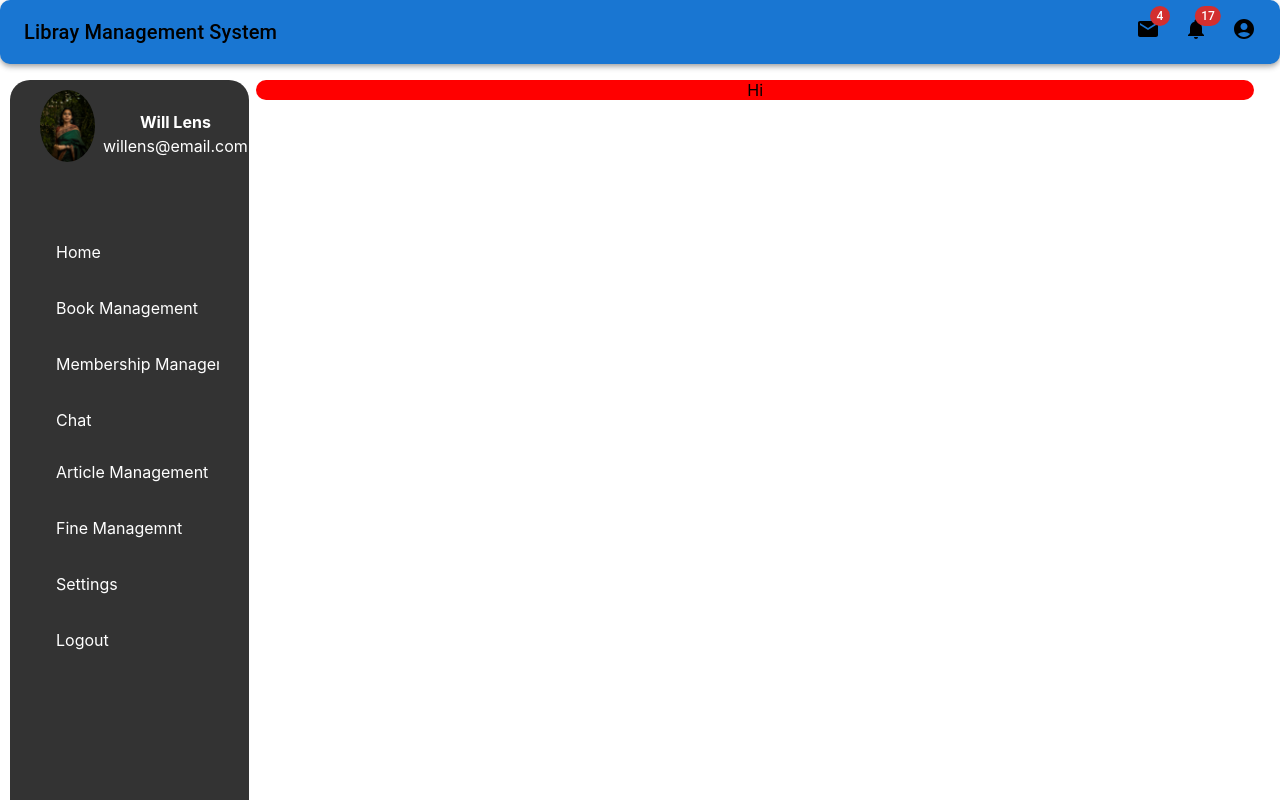
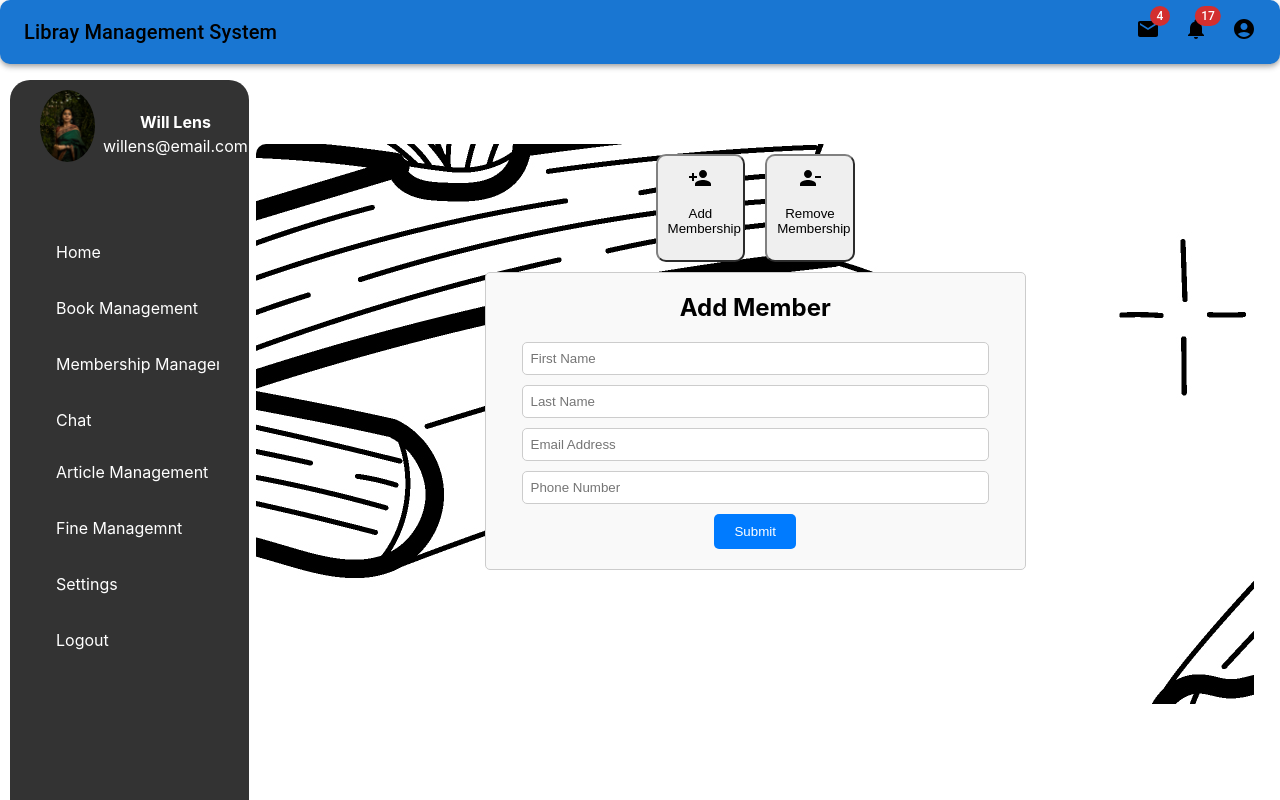
Before and after one commit to paranietharan74/library-management-system-website, a React (Create React App) app: page /membership-management in a window 1280 px wide. Built offline with nearby package versions, Linux system fonts and the light colour scheme.

Commit message:
Add membership completed!

```diff
--- /dev/null
+++ b/src/components/AddMemberComponent.js
@@ -0,0 +1,87 @@
+import React from 'react';
+import DisplayMemberVerificationDetails from './DisplayMemberVerificationDetails';
+import styles from './styles/AddMemberComponent.module.css';
+import { useState } from 'react';
+
+function AddMemberComponent() {
+    const [firstName, setFirstName] = useState('');
+    const [lastName, setLastName] = useState('');
+    const [email, setEmail] = useState('');
+    const [phoneNumber, setPhoneNumber] = useState('');
+    const [isSubmitted, setIsSubmitted] = useState(false);
+    const [error, setError] = useState('');
+
+    const handleSubmit = (e) => {
+        e.preventDefault();
+
+        // Basic validation
+        if (!firstName || !lastName || !email || !phoneNumber) {
+            setError('All fields are required.');
+            return;
+        }
+
+        // If all validations pass, navigate to the next component
+        setIsSubmitted(true);
+        setError('');
+    };
+
+    const handleConfirm = () => {
+        // function 2 handle confirmation
+        console.log('Confirmation: Account created successfully');
+    };
+
+    const handleGoToMainMenu = () => {
+        console.log('Go to main menu');
+    };
+
+    return (
+        <div className={styles.addMemberComponent}>
+            {isSubmitted ? (
+                <DisplayMemberVerificationDetails
+                    memberDetails={{
+                        firstName: firstName,
+                        lastName: lastName,
+                        email: email,
+                        phoneNumber: phoneNumber
+                    }}
+                    onConfirm={handleConfirm}
+                    onGoToMainMenu={handleGoToMainMenu}
+                />
+            ) : (
+                <>
+                    <h2>Add Member</h2>
+                    {error && <p className={styles.errorMessage}>{error}</p>}
+                    <form onSubmit={handleSubmit} className={styles.detailsInputForm}>
+                        <input
+                            type="text"
+                            placeholder="First Name"
+                            value={firstName}
+                            onChange={(e) => setFirstName(e.target.value)}
+                        />
+                        <input
+                            type="text"
+                            placeholder="Last Name"
+                            value={lastName}
+                            onChange={(e) => setLastName(e.target.value)}
+                        />
+                        <input
+                            type="email"
+                            placeholder="Email Address"
+                            value={email}
+                            onChange={(e) => setEmail(e.target.value)}
+                        />
+                        <input
+                            type="tel"
+                            placeholder="Phone Number"
+                            value={phoneNumber}
+                            onChange={(e) => setPhoneNumber(e.target.value)}
+                        />
+                        <button type="submit">Submit</button>
+                    </form>
+                </>
+            )}
+        </div>
+    );
+}
+
+export default AddMemberComponent;
--- /dev/null
+++ b/src/components/DeleteMemberComponent.js
@@ -0,0 +1,40 @@
+// DeleteMemberComponent.js
+import React, { useState } from 'react';
+import styles from './styles/DeleteMemberComponent.module.css';
+
+function DeleteMemberComponent() {
+    const [searchQuery, setSearchQuery] = useState('');
+    const [searchResults, setSearchResults] = useState([]);
+
+    const handleSearch = () => {
+        setSearchResults([
+            {
+                id: 1,
+                firstName: 'John',
+                lastName: 'Doe',
+                indexNumber: 'A12345',
+                email: 'paranie@gmail.com',
+                phoneNumber: '1234567890',
+                fineAmount: 7000,
+            },
+        ]);
+    }
+
+    return (
+        <div className={styles.deleteMemberComponent}>
+            <h2>Delete Member</h2>
+            <input
+                type="text"
+                placeholder="Search by Name or Index Number"
+                value={searchQuery}
+                onChange={(e) => setSearchQuery(e.target.value)}
+            />
+            <button onClick={handleSearch}>Search</button>
+            <div className={styles.searchResults}>
+                {/* Display search results here */}
+            </div>
+        </div>
+    );
+}
+
+export default DeleteMemberComponent;
--- /dev/null
+++ b/src/components/DisplayMemberVerificationDetails.js
@@ -0,0 +1,32 @@
+import React from 'react';
+import styles from './styles/DisplayMemberVerificationDetails.module.css';
+
+function DisplayMemberVerificationDetails({ memberDetails, onConfirm, onGoToMainMenu }) {
+    const handleConfirm = () => {
+        onConfirm();
+    };
+
+    const handleGoToMainMenu = () => {
+        onGoToMainMenu();
+    };
+
+    return (
+        <div className={styles.memberVerificationDetails}>
+            <h2>Member Verification Details</h2>
+            <div className={styles.details}>
+                <p><strong>First Name:</strong> {memberDetails.firstName}</p>
+                <p><strong>Last Name:</strong> {memberDetails.lastName}</p>
+                <p><strong>Email:</strong> {memberDetails.email}</p>
+                <p><strong>Phone Number:</strong> {memberDetails.phoneNumber}</p>
+                <p><strong>Class Name:</strong> {memberDetails.className}</p>
+                <p><strong>Date of Birth:</strong> {memberDetails.dateOfBirth}</p>
+            </div>
+            <div className={styles.actions}>
+                <button onClick={handleConfirm}>Confirm</button>
+                <button onClick={handleGoToMainMenu}>Go to Main Menu</button>
+            </div>
+        </div>
+    );
+}
+
+export default DisplayMemberVerificationDetails;
--- /dev/null
+++ b/src/components/styles/AddMemberComponent.module.css
@@ -0,0 +1,38 @@
+.addMemberComponent {
+    padding: 20px;
+    border: 1px solid #ccc;
+    border-radius: 5px;
+    background-color: #f9f9f9;
+    width: 50%;
+    margin: 0 auto;
+}
+
+.addMemberComponent h2 {
+    margin-top: 0;
+}
+
+.addMemberComponent input {
+    margin-bottom: 10px;
+    padding: 8px;
+    width: 90%;
+    border: 1px solid #ccc;
+    border-radius: 5px;
+}
+
+.addMemberComponent button {
+    padding: 10px 20px;
+    border: none;
+    border-radius: 5px;
+    background-color: #007bff;
+    color: white;
+    cursor: pointer;
+}
+
+.addMemberComponent button:hover {
+    background-color: #0056b3;
+}
+
+.addMemberComponent .successMessage {
+    color: green;
+    margin-top: 10px;
+}
--- /dev/null
+++ b/src/components/styles/DeleteMemberComponent.module.css
@@ -0,0 +1,36 @@
+/* DeleteMemberComponent.module.css */
+.deleteMemberComponent {
+    padding: 20px;
+    border: 1px solid #ccc;
+    border-radius: 5px;
+    background-color: #f9f9f9;
+}
+
+.deleteMemberComponent h2 {
+    margin-top: 0;
+}
+
+.deleteMemberComponent input {
+    margin-bottom: 10px;
+    padding: 8px;
+    width: 100%;
+    border: 1px solid #ccc;
+    border-radius: 5px;
+}
+
+.deleteMemberComponent button {
+    padding: 10px 20px;
+    border: none;
+    border-radius: 5px;
+    background-color: #dc3545;
+    color: white;
+    cursor: pointer;
+}
+
+.deleteMemberComponent button:hover {
+    background-color: #c82333;
+}
+
+.deleteMemberComponent .searchResults {
+    margin-top: 20px;
+}
--- /dev/null
+++ b/src/components/styles/DisplayMemberVerificationDetails.module.css
@@ -0,0 +1,46 @@
+.memberVerificationDetails {
+    padding: 20px;
+    background-color: #f9f9f9;
+    border: 1px solid #ccc;
+    border-radius: 5px;
+    box-shadow: 0 0 10px rgba(0, 0, 0, 0.1);
+}
+
+.memberVerificationDetails h2 {
+    margin-bottom: 20px;
+    font-size: 1.5rem;
+}
+
+.memberVerificationDetails .details {
+    margin-bottom: 20px;
+}
+
+.memberVerificationDetails .details p {
+    margin: 5px 0;
+}
+
+.memberVerificationDetails .actions {
+    display: flex;
+    justify-content: space-between;
+}
+
+.memberVerificationDetails .actions button {
+    padding: 10px 20px;
+    border: none;
+    border-radius: 5px;
+    cursor: pointer;
+}
+
+.memberVerificationDetails .actions button:first-child {
+    background-color: #007bff;
+    color: #fff;
+}
+
+.memberVerificationDetails .actions button:last-child {
+    background-color: #ccc;
+    color: #000;
+}
+
+.memberVerificationDetails .actions button:hover {
+    opacity: 0.8;
+}
--- a/src/pages/MembershipManagement.js
+++ b/src/pages/MembershipManagement.js
@@ -1,18 +1,46 @@
+import React, { useState } from 'react';
+
 import style from './styles/MembershipManagement.module.css';
 import LibrarianTopNavBar from '../components/LibrarianTopNavBar';
 import AdminLeftNavBar from '../components/AdminLeftNavBar';
 
-function MembershipManagement(){
-    return(
+import AddMemberComponent from '../components/AddMemberComponent';
+import DeleteMemberComponent from '../components/DeleteMemberComponent';
+
+import PersonAddIcon from '@mui/icons-material/PersonAdd';
+import PersonRemoveIcon from '@mui/icons-material/PersonRemove';
+
+function MembershipManagement() {
+    const [showAddMember, setShowAddMember] = useState(true); // 2 control what component 2 display
+
+    const handleAddMemberClick = () => {
+        setShowAddMember(true); // Show AddMemberComponent default. so when the page is loaded, AddMemberComponent is displayed
+    };
+
+    const handleDeleteMemberClick = () => {
+        setShowAddMember(false); // Show DeleteMemberComponent, it one only visible when the delete button is clicked
+    };
+
+    return (
         <div className={style.MembershipManagement}>
             <LibrarianTopNavBar />
             <AdminLeftNavBar />
 
             <div className={style.contents}>
-                <p>Hi</p>
+                <div className={style.buttongroup}>
+                    <button className={style.addbutton} onClick={handleAddMemberClick}>
+                        <PersonAddIcon />
+                        <p>Add Membership</p>
+                    </button>
+                    <button className={style.removebutton} onClick={handleDeleteMemberClick}>
+                        <PersonRemoveIcon />
+                        <p>Remove Membership</p>
+                    </button>
+                </div>
+                {showAddMember ? <AddMemberComponent /> : <DeleteMemberComponent />}
             </div>
         </div>
-    )
+    );
 }
 
 export default MembershipManagement;
--- a/src/pages/styles/MembershipManagement.module.css
+++ b/src/pages/styles/MembershipManagement.module.css
@@ -1,6 +1,27 @@
 .contents{
-    background-color: red;
+    background: url('../../resources/bookImage.jpg');
     width: 78vw;
+    height: 70vh;
+    border-radius: 10px;
+    margin-top: 2vh;
+    margin-top: 10vh;
     margin-left: 20vw;
+}
+
+.addbutton{
+    padding: 10px;
+    margin: 10px;
+    width: 7vw;
+    height: auto;
+    border-color: #808080;
     border-radius: 10px;
 }
+
+.removebutton{
+    padding: 10px;
+    margin: 10px;
+    width: 7vw;
+    height: auto;
+    border-color: #808080;
+    border-radius: 10px;
+}
```
